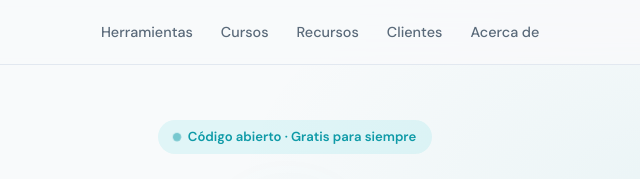
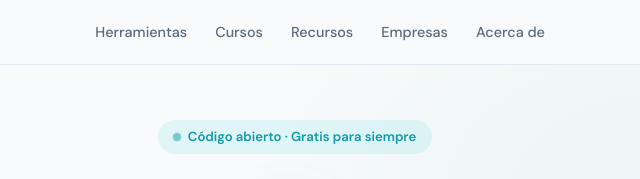
Before and after one commit to gjosebwes-sketch/gjosebwes-sketch.github.io, a plain HTML site: page index.html in a window 1280 px wide. Shown: the top 179 px of the page, 345-985 px from the left. Drawn offline with nearby package versions, Linux system fonts and the light colour scheme; a web font is replaced by a local one.

Commit message:
Change 'Clientes' link to 'Empresas'

```diff
--- a/index.html
+++ b/index.html
@@ -527,7 +527,7 @@
                 <li><a href="#tools" data-i18n="nav_tools">Herramientas</a></li>
                 <li><a href="#courses" data-i18n="nav_courses">Cursos</a></li>
                 <li><a href="#resources" data-i18n="nav_resources">Recursos</a></li>
-                <li><a href="#clients" data-i18n="nav_clients">Clientes</a></li>
+                <li><a href="#clients" data-i18n="nav_companies">Empresas</a></li>
                 <li><a href="#about" data-i18n="nav_about">Acerca de</a></li>
             </ul>
             <div class="nav-controls">
```
